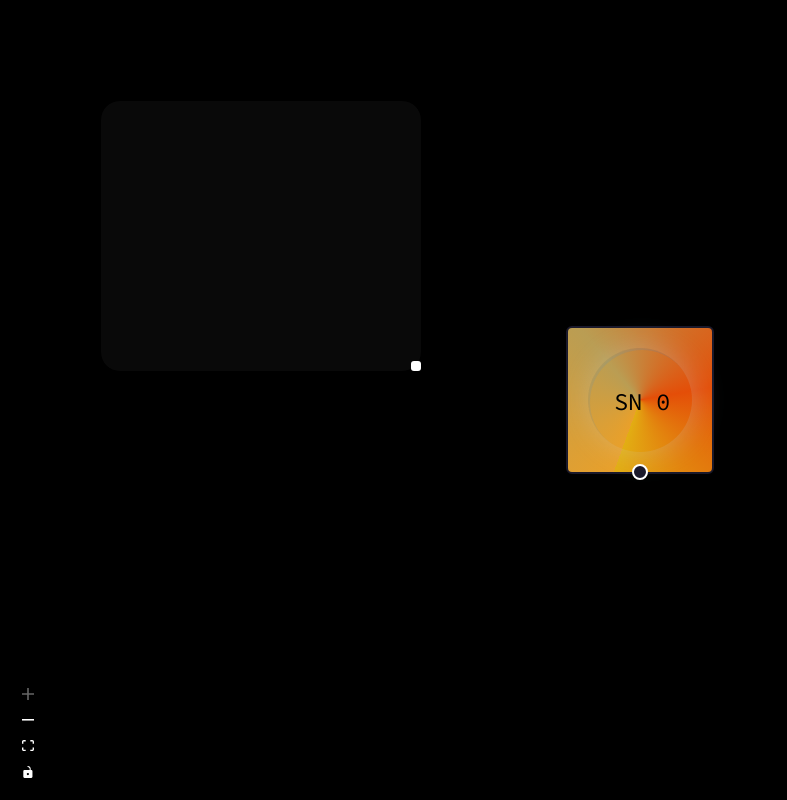
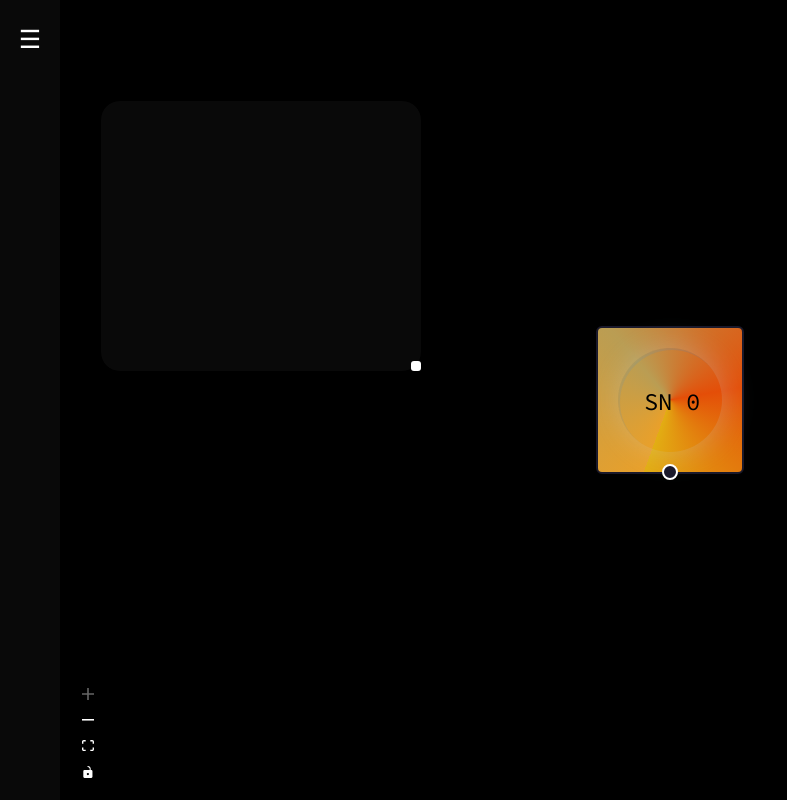
Before and after one commit to FabianKoehnke/fracnetics, a React (Vite) app in the folder gui/: page / in a window 1280 px wide. Shown: the whole page, without its empty margins (0-787 px from the left). Built offline with nearby package versions, Linux system fonts and the light colour scheme.

Commit message:
Add Sidebar

```diff
--- a/gui/src/App.jsx
+++ b/gui/src/App.jsx
@@ -1,20 +1,55 @@
-/*
-Main file of the App
-*/
-
-// Imports
-import React, { useCallback, useRef, useEffect, useState } from 'react';
+import React, { useState } from 'react';
 import { ReactFlowProvider } from '@xyflow/react';
-import AddNodes from './GraphBuilder'
+import AddNodes from './GraphBuilder';
 import '@xyflow/react/dist/style.css';
 import './index.css';
 
 export default function App() {
+  const [sidebarOpen, setSidebarOpen] = useState(false);
+
   return (
     <div style={{ display: 'flex', width: '100vw', height: '100vh' }}>
-      <ReactFlowProvider>
-        <AddNodes />
-      </ReactFlowProvider>
+      {/* Sidebar */}
+      <div
+        style={{
+          width: sidebarOpen ? '250px' : '40px',
+          background: '#090909',
+          color: 'white',
+          transition: 'width 0.3s ease',
+          padding: '10px',
+          display: 'flex',
+          flexDirection: 'column',
+          alignItems: 'center',
+        }}
+      >
+        <button
+          style={{
+            background: 'none',
+            border: 'none',
+            color: 'white',
+            fontSize: '25px',
+            textAlign: 'center',
+            cursor: 'pointer',
+          }}
+          onClick={() => setSidebarOpen(!sidebarOpen)}
+        >
+          ☰
+        </button>
+        {sidebarOpen && (
+          <div>
+            <p>Option 1</p>
+            <p>Option 2</p>
+            <p>Option 3</p>
+          </div>
+        )}
+      </div>
+
+      {/* Main content */}
+      <div style={{ flexGrow: 1 }}>
+        <ReactFlowProvider>
+          <AddNodes />
+        </ReactFlowProvider>
+      </div>
     </div>
   );
 }
```
